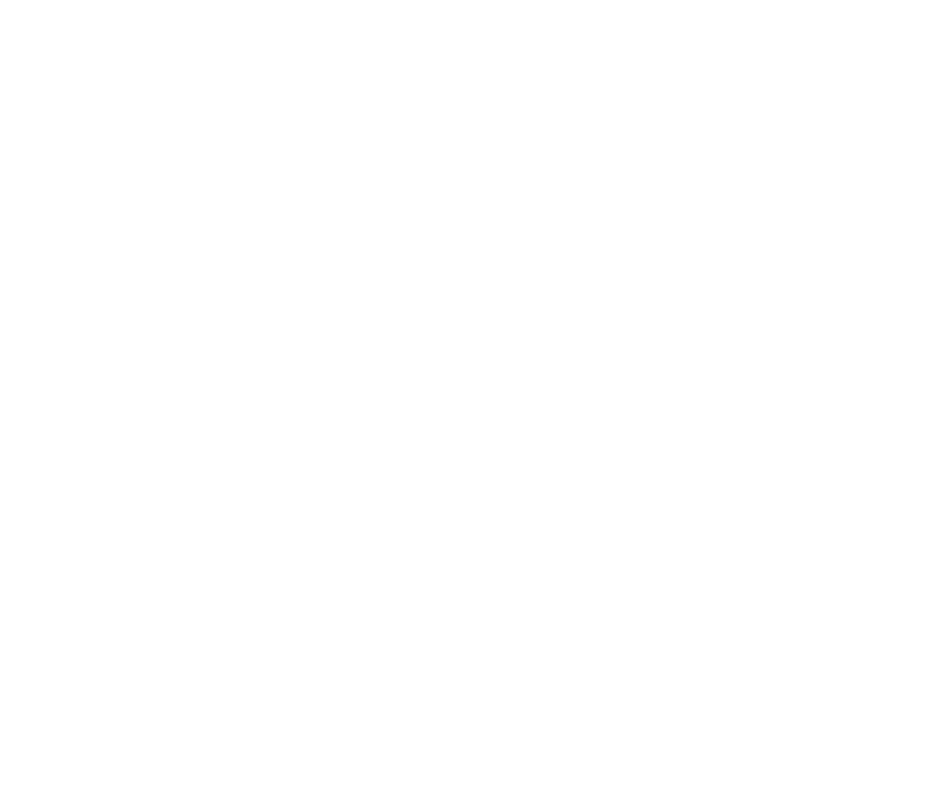
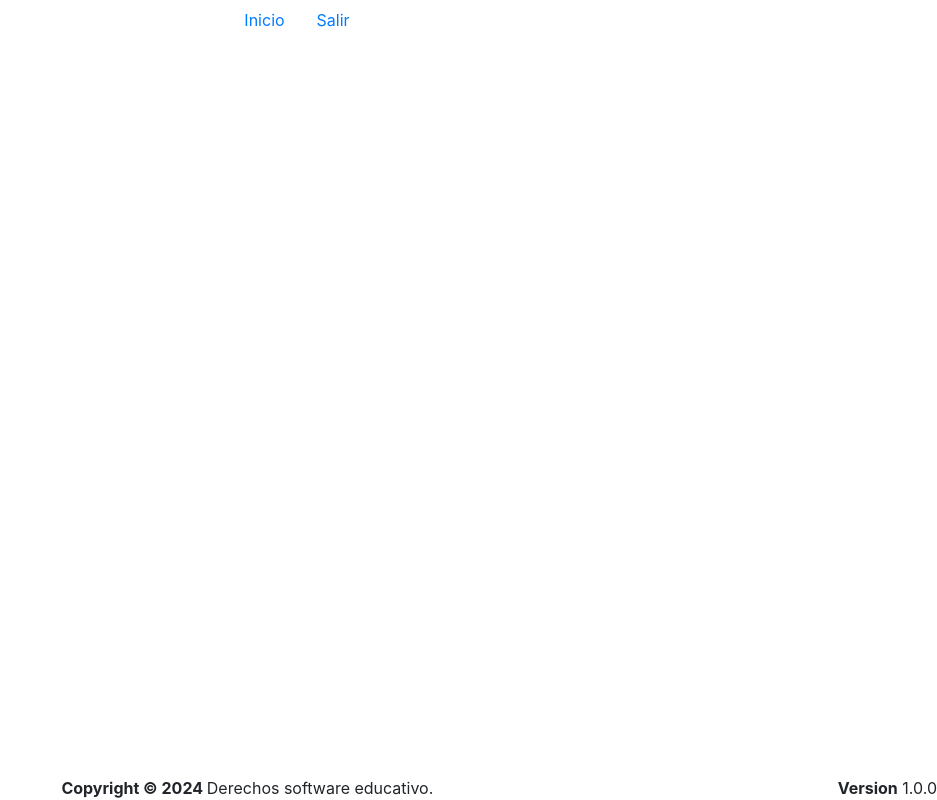
Before and after one commit to JhonnLeal/FrontEnd_poli, a PHP site: page /vistas/Home/ in a window 1280 px wide. Before the commit the part shown is empty. Shown: the whole page, without its empty margins (343-1280 px from the left). Run offline with PHP 8.4, Linux system fonts and the light colour scheme; some libraries are stand-ins or nearby versions.

Commit message:
Estructura base - bootstrap, jq, js. home/index

```diff
--- a/estructura/footer.php
+++ b/estructura/footer.php
@@ -0,0 +1,30 @@
+    <script src="https://ajax.googleapis.com/ajax/libs/jquery/3.6.0/jquery.min.js"></script>
+    <script src="https://cdn.jsdelivr.net/npm/bootstrap@4.6.2/dist/js/bootstrap.bundle.min.js" integrity="sha384-Fy6S3B9q64WdZWQUiU+q4/2Lc9npb8tCaSX9FK7E8HnRr0Jz8D6OP9dO5Vg3Q9ct" crossorigin="anonymous"></script>
+    <!-- <script src="../../public/archivos/datatables/jquery.dataTables.min.js"></script>     -->
+    <script src="https://cdn.datatables.net/2.0.3/js/dataTables.min.js"></script>
+
+    <script src="https://cdn.jsdelivr.net/npm/popper.js@1.16.1/dist/umd/popper.min.js" integrity="sha384-9/reFTGAW83EW2RDu2S0VKaIzap3H66lZH81PoYlFhbGU+6BZp6G7niu735Sk7lN" crossorigin="anonymous"></script>
+    <script src="https://cdn.jsdelivr.net/npm/bootstrap@4.6.2/dist/js/bootstrap.min.js" integrity="sha384-+sLIOodYLS7CIrQpBjl+C7nPvqq+FbNUBDunl/OZv93DB7Ln/533i8e/mZXLi/P+" crossorigin="anonymous"></script>
+
+    <script src="../../public/archivos/js/bootbox.min.js"></script>
+    <script src="
+    https://cdn.jsdelivr.net/npm/bootstrap-select@1.13.18/js/bootstrap-select.min.js
+    "></script>
+    <!-- <script src="https://cdn.jsdelivr.net/npm/bootstrap-select@1.13.14/dist/js/bootstrap-select.min.js"></script> -->
+    <script src="https://cdn.jsdelivr.net/npm/bootstrap-select@1.13.14/dist/js/i18n/defaults-*.min.js"></script>
+    <!-- <script src="../../public/archivos/js/bootstrap-select.min.js"></script>     -->
+    <script src="https://cdnjs.cloudflare.com/ajax/libs/bootbox.js/6.0.0/bootbox.all.min.js"></script>
+
+    <script src="https://stackpath.bootstrapcdn.com/bootstrap/4.5.2/js/bootstrap.min.js"></script>
+
+    <br>
+    <div>
+    </div>
+    <footer class="main-footer text-center fixed-bottom">
+        <div class="pull-right hidden-xs">
+            <b>Version</b> 1.0.0
+        </div>
+        <strong>Copyright &copy; 2024 </strong> Derechos software educativo.
+    </footer>
+</body>
+</html>
--- a/estructura/header.php
+++ b/estructura/header.php
@@ -0,0 +1,32 @@
+<!DOCTYPE html>
+<html lang="es">
+<head>
+    <meta charset="UTF-8">
+    <meta name="viewport" content="width=device-width, initial-scale=1.0">
+    <title>Citas Medicas</title>
+
+    <link rel="stylesheet" href="https://cdn.jsdelivr.net/npm/bootstrap@4.6.2/dist/css/bootstrap.min.css" integrity="sha384-xOolHFLEh07PJGoPkLv1IbcEPTNtaed2xpHsD9ESMhqIYd0nLMwNLD69Npy4HI+N" crossorigin="anonymous">
+
+    <link href="
+    https://cdn.jsdelivr.net/npm/bootstrap-select@1.13.18/dist/css/bootstrap-select.min.css
+    " rel="stylesheet">
+    <!-- <link rel="stylesheet" href="https://cdn.jsdelivr.net/npm/bootstrap-select@1.13.14/dist/css/bootstrap-select.min.css"> -->
+    <!-- <link rel="stylesheet" href="../../public/archivos/css/bootstrap.min.css"> -->
+    <link rel="stylesheet" href="../../public/archivos/css/font-awesome.css">
+    <link rel="stylesheet" href="../../public/archivos/css/AdminLTE.min.css">
+    <link rel="stylesheet" href="../../public/archivos/css/_all-skins.min.css">
+    <link rel="apple-touch-icon" href="../../public/archivos/img/apple-touch-icon.png">
+    <link rel="shortcut icon" href="../../public/archivos/img/favicon.ico">
+
+
+    <!-- <link rel="stylesheet" href="https://cdn.datatables.net/2.0.3/css/dataTables.dataTables.min.css"> -->
+    <script src="https://code.jquery.com/jquery-3.6.0.min.js"></script>
+    <link rel="stylesheet" href="https://cdn.datatables.net/1.11.6/css/jquery.dataTables.min.css">
+
+    <!-- <link rel="stylesheet" type="text/css" href="../../public/archivos/css/bootstrap-select.min.css"> -->
+
+    <link rel="stylesheet" href="https://cdn.jsdelivr.net/npm/bootstrap-icons@1.11.3/font/bootstrap-icons.min.css">
+    <link rel="stylesheet" href="https://stackpath.bootstrapcdn.com/bootstrap/4.5.2/css/bootstrap.min.css">
+</head>
+
+<body>
--- /dev/null
+++ b/estructura/nav.php
@@ -0,0 +1,11 @@
+<ul class="nav justify-content-center">
+  <li>
+
+  </li>
+  <li class="nav-item">
+    <a class="nav-link active" href="../home/">Inicio</a>
+  </li>
+  <li class="nav-item">
+    <a class="nav-link" href="../../">Salir</a>
+  </li>
+</ul>
--- a/index.php
+++ b/index.php
@@ -1,3 +1,3 @@
 <?php
-
+header ('Location: vistas/Home/');
  ?>
--- a/vistas/Home/index.php
+++ b/vistas/Home/index.php
@@ -0,0 +1,12 @@
+<?php
+require '../../estructura/header.php';
+include '../../estructura/nav.php';
+?>
+
+
+
+
+<?php
+require '../../estructura/footer.php';
+?>
+<script type="text/javascript" src="../../public/js/usuarios.js"></script>
```
